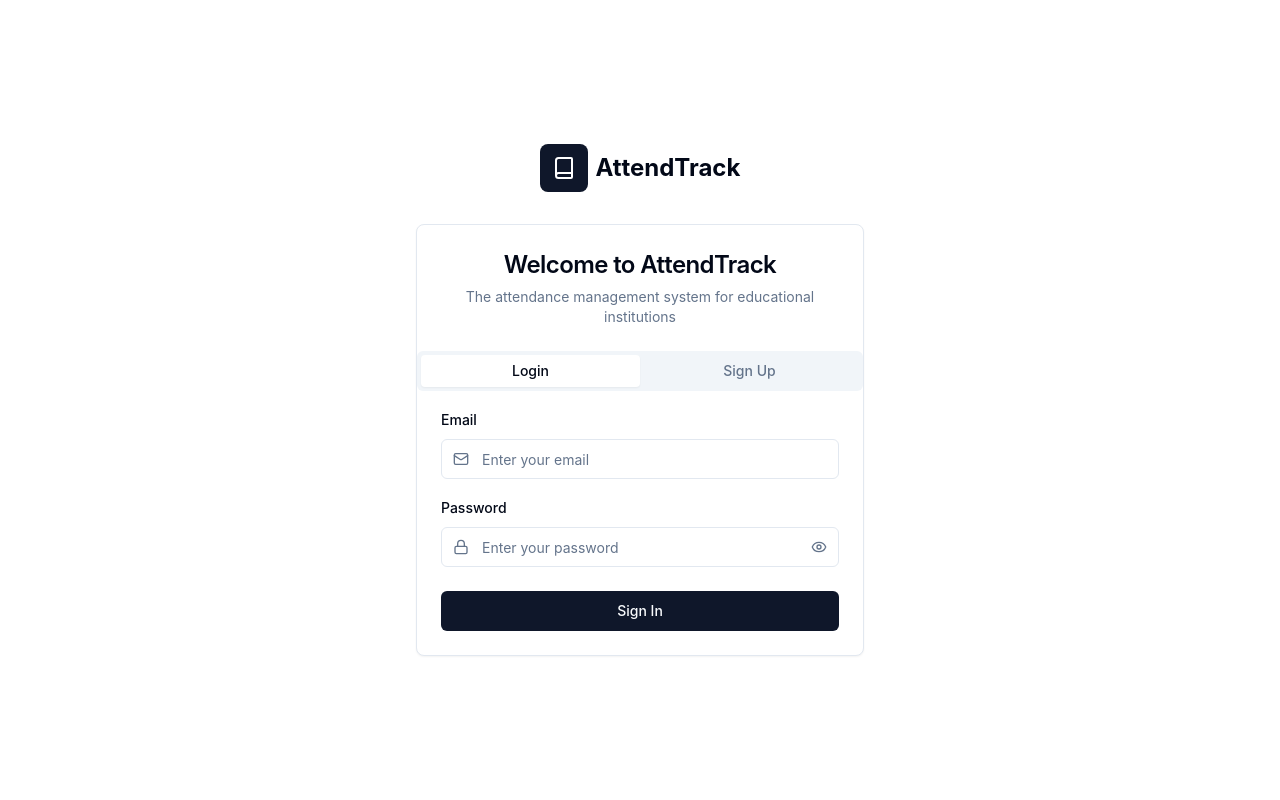
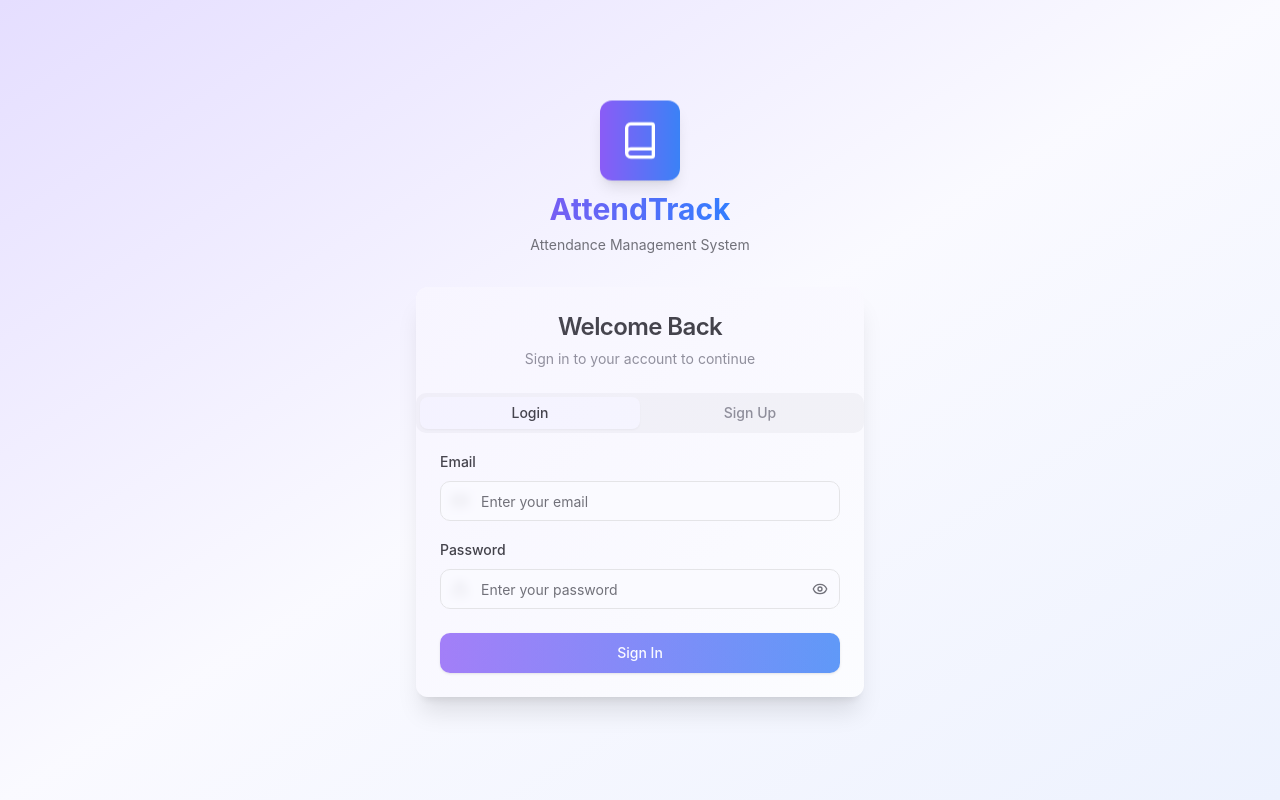
Before and after one commit to jayesh-16/Attendence-Management, a React (Vite) app: page /auth in a window 1280 px wide. Built offline with nearby package versions, Linux system fonts and the light colour scheme.

Commit message:
Apply consistent app theme
Apply the current theme dynamically throughout the application.

```diff
--- a/src/components/layout/Navbar.tsx
+++ b/src/components/layout/Navbar.tsx
@@ -50,15 +50,15 @@ const Navbar = () => {
   };
 
   return (
-    <nav className="sticky top-0 z-10 w-full bg-background border-b border-border h-16 px-4 sm:px-6">
+    <nav className="sticky top-0 z-10 w-full bg-gradient-primary text-white shadow-md h-16 px-4 sm:px-6">
       <div className="h-full flex items-center justify-between">
         {/* Logo and Brand */}
         <div className="flex items-center">
           <div className="flex items-center gap-2 mr-8">
-            <div className="w-8 h-8 rounded-lg bg-primary flex items-center justify-center text-white">
+            <div className="w-8 h-8 rounded-lg bg-white/20 backdrop-blur-sm flex items-center justify-center text-white">
               <Book size={18} />
             </div>
-            <h1 className="text-lg font-semibold text-foreground hidden sm:block">AttendTrack</h1>
+            <h1 className="text-lg font-semibold text-white hidden sm:block">AttendTrack</h1>
           </div>
 
           {/* Desktop Navigation */}
@@ -71,8 +71,8 @@ const Navbar = () => {
                   cn(
                     "flex items-center gap-2 px-3 py-2 rounded-md text-sm font-medium transition-colors",
                     {
-                      "bg-accent text-accent-foreground": isActive,
-                      "hover:bg-accent/50 text-muted-foreground": !isActive,
+                      "bg-white/20 text-white": isActive,
+                      "hover:bg-white/10 text-white/80": !isActive,
                     }
                   )
                 }
@@ -89,7 +89,7 @@ const Navbar = () => {
           <Button
             variant="ghost"
             size="icon"
-            className="text-muted-foreground hover:text-foreground relative"
+            className="text-white/90 hover:text-white hover:bg-white/10 relative"
           >
             <Bell size={20} />
             <span className="absolute top-2 right-2 w-2 h-2 rounded-full bg-destructive animate-pulse"></span>
@@ -98,7 +98,7 @@ const Navbar = () => {
           {/* Mobile Navigation */}
           <DropdownMenu>
             <DropdownMenuTrigger asChild className="md:hidden">
-              <Button variant="outline" size="sm" className="gap-1">
+              <Button variant="ghost" size="sm" className="gap-1 text-white hover:bg-white/10">
                 Menu <ChevronDown size={14} />
               </Button>
             </DropdownMenuTrigger>
@@ -121,10 +121,10 @@ const Navbar = () => {
 
           <DropdownMenu>
             <DropdownMenuTrigger asChild>
-              <Button variant="ghost" className="relative h-9 w-9 rounded-full" size="icon">
-                <Avatar className="h-9 w-9">
-                  <AvatarImage src={profile?.avatar_url || `https://ui-avatars.com/api/?name=${getInitials()}`} />
-                  <AvatarFallback>{getInitials()}</AvatarFallback>
+              <Button variant="ghost" className="relative h-9 w-9 rounded-full overflow-hidden hover:bg-white/10" size="icon">
+                <Avatar className="h-9 w-9 border-2 border-white/20">
+                  <AvatarImage src={profile?.avatar_url || `https://ui-avatars.com/api/?name=${getInitials()}&background=random&color=fff`} />
+                  <AvatarFallback className="bg-purple-medium text-white">{getInitials()}</AvatarFallback>
                 </Avatar>
               </Button>
             </DropdownMenuTrigger>
--- a/src/components/ui/button.tsx
+++ b/src/components/ui/button.tsx
@@ -1,3 +1,4 @@
+
 import * as React from "react"
 import { Slot } from "@radix-ui/react-slot"
 import { cva, type VariantProps } from "class-variance-authority"
@@ -5,11 +6,11 @@ import { cva, type VariantProps } from "class-variance-authority"
 import { cn } from "@/lib/utils"
 
 const buttonVariants = cva(
-  "inline-flex items-center justify-center gap-2 whitespace-nowrap rounded-md text-sm font-medium ring-offset-background transition-colors focus-visible:outline-none focus-visible:ring-2 focus-visible:ring-ring focus-visible:ring-offset-2 disabled:pointer-events-none disabled:opacity-50 [&_svg]:pointer-events-none [&_svg]:size-4 [&_svg]:shrink-0",
+  "inline-flex items-center justify-center gap-2 whitespace-nowrap rounded-md text-sm font-medium ring-offset-background transition-all focus-visible:outline-none focus-visible:ring-2 focus-visible:ring-ring focus-visible:ring-offset-2 disabled:pointer-events-none disabled:opacity-50 [&_svg]:pointer-events-none [&_svg]:size-4 [&_svg]:shrink-0",
   {
     variants: {
       variant: {
-        default: "bg-primary text-primary-foreground hover:bg-primary/90",
+        default: "bg-gradient-primary text-primary-foreground shadow hover:shadow-md active:scale-[0.98]",
         destructive:
           "bg-destructive text-destructive-foreground hover:bg-destructive/90",
         outline:
@@ -18,6 +19,8 @@ const buttonVariants = cva(
           "bg-secondary text-secondary-foreground hover:bg-secondary/80",
         ghost: "hover:bg-accent hover:text-accent-foreground",
         link: "text-primary underline-offset-4 hover:underline",
+        gradient: "bg-gradient-primary text-white shadow hover:shadow-md active:scale-[0.98]",
+        subtle: "bg-primary/10 text-primary hover:bg-primary/20",
       },
       size: {
         default: "h-10 px-4 py-2",
--- a/src/components/ui/input.tsx
+++ b/src/components/ui/input.tsx
@@ -1,3 +1,4 @@
+
 import * as React from "react"
 
 import { cn } from "@/lib/utils"
@@ -8,7 +9,7 @@ const Input = React.forwardRef<HTMLInputElement, React.ComponentProps<"input">>(
       <input
         type={type}
         className={cn(
-          "flex h-10 w-full rounded-md border border-input bg-background px-3 py-2 text-base ring-offset-background file:border-0 file:bg-transparent file:text-sm file:font-medium file:text-foreground placeholder:text-muted-foreground focus-visible:outline-none focus-visible:ring-2 focus-visible:ring-ring focus-visible:ring-offset-2 disabled:cursor-not-allowed disabled:opacity-50 md:text-sm",
+          "flex h-10 w-full rounded-md border border-input bg-background/80 backdrop-blur-sm px-3 py-2 text-base ring-offset-background file:border-0 file:bg-transparent file:text-sm file:font-medium file:text-foreground placeholder:text-muted-foreground focus-visible:outline-none focus-visible:ring-2 focus-visible:ring-primary/50 focus-visible:ring-offset-1 disabled:cursor-not-allowed disabled:opacity-50 md:text-sm transition-colors",
           className
         )}
         ref={ref}
--- a/src/index.css
+++ b/src/index.css
@@ -5,65 +5,83 @@
 
 @layer base {
   :root {
-    --background: 0 0% 100%;
-    --foreground: 222.2 84% 4.9%;
+    --background: 240 100% 99%;
+    --foreground: 240 10% 3.9%;
 
     --card: 0 0% 100%;
-    --card-foreground: 222.2 84% 4.9%;
+    --card-foreground: 240 10% 3.9%;
 
     --popover: 0 0% 100%;
-    --popover-foreground: 222.2 84% 4.9%;
+    --popover-foreground: 240 10% 3.9%;
 
-    --primary: 222.2 47.4% 11.2%;
-    --primary-foreground: 210 40% 98%;
+    --primary: 250 86% 66%;
+    --primary-foreground: 0 0% 100%;
 
-    --secondary: 210 40% 96.1%;
-    --secondary-foreground: 222.2 47.4% 11.2%;
+    --secondary: 218 100% 60%;
+    --secondary-foreground: 0 0% 100%;
 
-    --muted: 210 40% 96.1%;
-    --muted-foreground: 215.4 16.3% 46.9%;
+    --muted: 240 5% 96%;
+    --muted-foreground: 240 4% 46%;
 
-    --accent: 210 40% 96.1%;
-    --accent-foreground: 222.2 47.4% 11.2%;
+    --accent: 250 86% 96%;
+    --accent-foreground: 250 86% 66%;
 
     --destructive: 0 84.2% 60.2%;
-    --destructive-foreground: 210 40% 98%;
+    --destructive-foreground: 0 0% 98%;
 
-    --border: 214.3 31.8% 91.4%;
-    --input: 214.3 31.8% 91.4%;
-    --ring: 222.2 84% 4.9%;
+    --border: 240 6% 90%;
+    --input: 240 6% 90%;
+    --ring: 250 86% 66%;
 
-    --radius: 0.5rem;
+    --radius: 0.75rem;
+
+    --sidebar-background: 250 86% 25%;
+    --sidebar-foreground: 0 0% 100%;
+    --sidebar-primary: 0 0% 100%;
+    --sidebar-primary-foreground: 250 86% 25%;
+    --sidebar-accent: 0 0% 100%;
+    --sidebar-accent-foreground: 250 86% 25%;
+    --sidebar-border: 250 86% 30%;
+    --sidebar-ring: 0 0% 100%;
   }
 
   .dark {
-    --background: 222.2 84% 4.9%;
-    --foreground: 210 40% 98%;
+    --background: 230 25% 12%;
+    --foreground: 240 5% 98%;
 
-    --card: 222.2 84% 4.9%;
+    --card: 230 25% 15%;
     --card-foreground: 210 40% 98%;
 
-    --popover: 222.2 84% 4.9%;
+    --popover: 230 25% 15%;
     --popover-foreground: 210 40% 98%;
 
-    --primary: 210 40% 98%;
-    --primary-foreground: 222.2 47.4% 11.2%;
+    --primary: 250 86% 66%;
+    --primary-foreground: 0 0% 100%;
 
-    --secondary: 217.2 32.6% 17.5%;
-    --secondary-foreground: 210 40% 98%;
+    --secondary: 218 100% 60%;
+    --secondary-foreground: 0 0% 100%;
 
-    --muted: 217.2 32.6% 17.5%;
-    --muted-foreground: 215 20.2% 65.1%;
+    --muted: 230 25% 20%;
+    --muted-foreground: 240 5% 65%;
 
-    --accent: 217.2 32.6% 17.5%;
-    --accent-foreground: 210 40% 98%;
+    --accent: 230 25% 20%;
+    --accent-foreground: 240 5% 98%;
 
-    --destructive: 0 62.8% 30.6%;
-    --destructive-foreground: 210 40% 98%;
+    --destructive: 0 84.2% 60.2%;
+    --destructive-foreground: 0 0% 98%;
 
-    --border: 217.2 32.6% 17.5%;
-    --input: 217.2 32.6% 17.5%;
-    --ring: 212.7 26.8% 83.9%;
+    --border: 230 25% 20%;
+    --input: 230 25% 20%;
+    --ring: 250 86% 66%;
+
+    --sidebar-background: 250 86% 15%;
+    --sidebar-foreground: 0 0% 100%;
+    --sidebar-primary: 0 0% 100%;
+    --sidebar-primary-foreground: 250 86% 15%;
+    --sidebar-accent: 0 0% 100%;
+    --sidebar-accent-foreground: 250 86% 15%;
+    --sidebar-border: 250 86% 20%;
+    --sidebar-ring: 0 0% 100%;
   }
 }
 
@@ -125,6 +143,38 @@
   .progress-late .progress-indicator {
     @apply bg-amber-500;
   }
+
+  /* Card styling */
+  .card-gradient {
+    @apply bg-gradient-card border border-border/40 shadow-sm;
+  }
+
+  .glass-card {
+    @apply bg-white/90 backdrop-blur-sm shadow-md border border-white/50 rounded-xl;
+  }
+
+  /* New UI Element Styles */
+  .purple-gradient-btn {
+    @apply bg-gradient-primary text-white font-medium py-2 px-4 rounded-md transition-all hover:shadow-md active:scale-95;
+  }
+
+  .glass-input {
+    @apply bg-white/80 backdrop-blur-sm border border-white/50 rounded-lg px-4 py-2 focus:ring-2 focus:ring-primary/50 focus:outline-none;
+  }
+
+  .gradient-border {
+    @apply relative rounded-lg p-[1px] overflow-hidden;
+    background: linear-gradient(to right, #8B5CF6, #3B82F6);
+  }
+
+  .gradient-border::before {
+    @apply absolute inset-0 rounded-lg;
+    content: '';
+    background: linear-gradient(to right, #8B5CF6, #3B82F6);
+    mask: linear-gradient(#fff 0 0) content-box, linear-gradient(#fff 0 0);
+    -webkit-mask-composite: xor;
+    mask-composite: exclude;
+  }
 }
 
 @keyframes fadeIn {
--- a/src/pages/Auth.tsx
+++ b/src/pages/Auth.tsx
@@ -54,22 +54,24 @@ const Auth = () => {
   };
 
   return (
-    <div className="flex items-center justify-center min-h-screen bg-background p-4 sm:p-6 md:p-8">
+    <div className="flex flex-col items-center justify-center min-h-screen bg-gradient-to-br from-purple-light via-background to-blue-light p-4 sm:p-6 md:p-8">
       <div className="w-full max-w-md animate-fade-in">
         <div className="flex justify-center mb-8">
-          <div className="flex items-center gap-2">
-            <div className="w-12 h-12 rounded-lg bg-primary flex items-center justify-center text-white">
-              <Book size={24} />
+          <div className="flex flex-col items-center gap-2">
+            <div className="w-20 h-20 rounded-xl bg-gradient-primary flex items-center justify-center text-white shadow-lg animate-float">
+              <Book size={40} />
             </div>
-            <h1 className="text-2xl font-bold">AttendTrack</h1>
+            <h1 className="text-3xl font-bold text-gradient bg-gradient-to-r from-primary to-secondary bg-clip-text text-transparent">AttendTrack</h1>
+            <p className="text-muted-foreground text-sm">Attendance Management System</p>
           </div>
         </div>
 
-        <Card className="animate-scale-in">
+        <Card className="animate-scale-in overflow-hidden border-none shadow-xl relative glass-card">
+          <div className="absolute inset-0 bg-gradient-to-br from-purple-light/30 to-blue-light/20 pointer-events-none" />
           <CardHeader>
-            <CardTitle className="text-center text-2xl">Welcome to AttendTrack</CardTitle>
+            <CardTitle className="text-center text-2xl">Welcome Back</CardTitle>
             <CardDescription className="text-center">
-              The attendance management system for educational institutions
+              Sign in to your account to continue
             </CardDescription>
           </CardHeader>
 
@@ -125,7 +127,7 @@ const Auth = () => {
                 </CardContent>
 
                 <CardFooter>
-                  <Button type="submit" className="w-full" disabled={loginLoading}>
+                  <Button type="submit" className="w-full" variant="gradient" disabled={loginLoading}>
                     {loginLoading ? "Signing In..." : "Sign In"}
                   </Button>
                 </CardFooter>
@@ -206,7 +208,7 @@ const Auth = () => {
                 </CardContent>
 
                 <CardFooter>
-                  <Button type="submit" className="w-full" disabled={signupLoading}>
+                  <Button type="submit" className="w-full" variant="gradient" disabled={signupLoading}>
                     {signupLoading ? "Creating Account..." : "Create Account"}
                   </Button>
                 </CardFooter>
--- a/tailwind.config.ts
+++ b/tailwind.config.ts
@@ -70,6 +70,18 @@ export default {
 				absent: '#ef4444',
 				late: '#f59e0b',
 				excused: '#6366f1',
+				purple: {
+					light: '#E5DEFF',
+					DEFAULT: '#8B5CF6',
+					medium: '#7E69AB',
+					dark: '#6E59A5',
+				},
+				blue: {
+					light: '#EDF2FE',
+					DEFAULT: '#3B82F6',
+					medium: '#1D4ED8',
+					dark: '#1E3A8A',
+				},
 			},
 			borderRadius: {
 				lg: 'var(--radius)',
@@ -105,6 +117,14 @@ export default {
 					'0%': { transform: 'translateX(-100%)', opacity: '0' },
 					'100%': { transform: 'translateX(0)', opacity: '1' },
 				},
+				'pulse': {
+					'0%, 100%': { opacity: '1' },
+					'50%': { opacity: '0.5' },
+				},
+				'float': {
+					'0%, 100%': { transform: 'translateY(0)' },
+					'50%': { transform: 'translateY(-10px)' },
+				},
 			},
 			animation: {
 				'accordion-down': 'accordion-down 0.2s ease-out',
@@ -114,6 +134,13 @@ export default {
 				'slide-in': 'slide-in 0.3s ease-out',
 				'scale-in': 'scale-in 0.2s ease-out',
 				'roll-in': 'roll-in 0.4s ease-out',
+				'pulse': 'pulse 2s cubic-bezier(0.4, 0, 0.6, 1) infinite',
+				'float': 'float 3s ease-in-out infinite',
+			},
+			backgroundImage: {
+				'gradient-primary': 'linear-gradient(to right, #8B5CF6, #3B82F6)',
+				'gradient-secondary': 'linear-gradient(135deg, #7E69AB 0%, #3B82F6 100%)',
+				'gradient-card': 'linear-gradient(to bottom right, rgba(255, 255, 255, 0.1), rgba(255, 255, 255, 0))',
 			},
 		}
 	},
```
Also changed, not shown: src/pages/Settings.tsx (+42 -10 lines).
